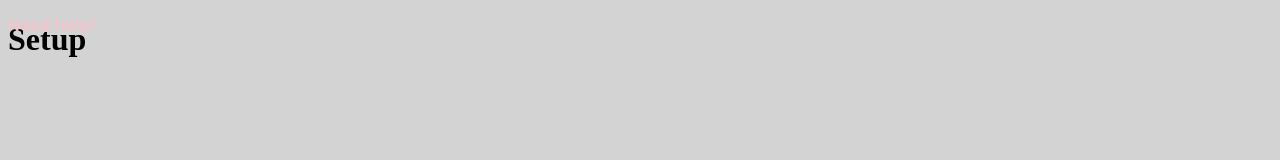
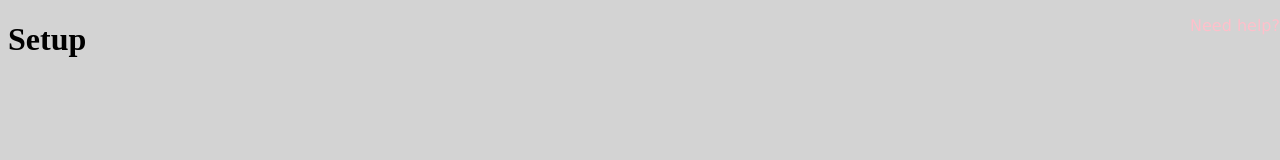
Before and after one commit to Ninjasaur/GrizzHacks-4, a website: page easypoker/index.html in a window 1280 px wide. Drawn offline with Linux system fonts and the light colour scheme.

Commit message:
Update main.css

```diff
--- a/easypoker/main.css
+++ b/easypoker/main.css
@@ -4,7 +4,7 @@
 .help{
     position: absolute;
     top: 0;
-    right: 10;
+    right: 0;
 }
 
 a.trail{
```
